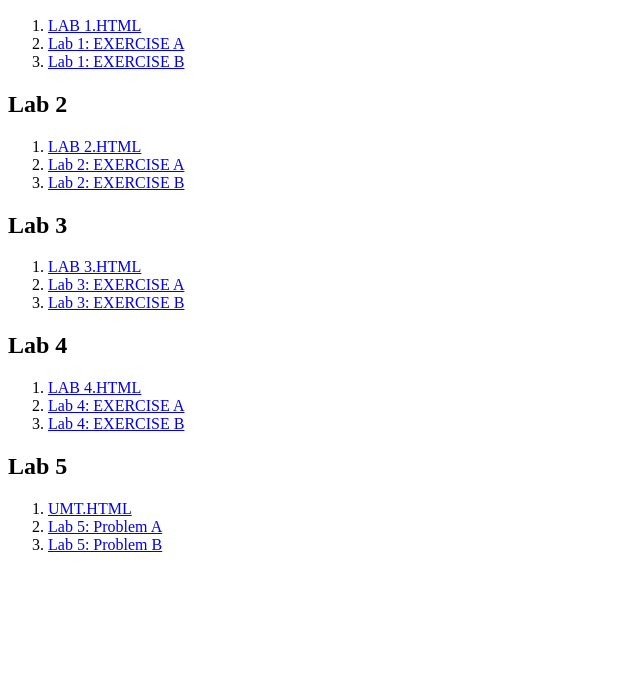
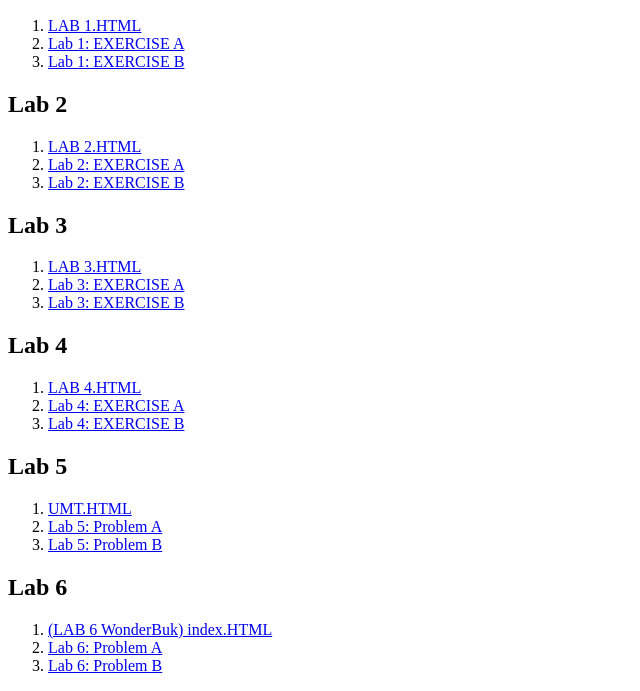
Before and after one commit to AmirulAmran2112/S81603_CSF3133_K2, a plain HTML site: page index.html in a window 1280 px wide. Shown: the part 110-801 px from the top of the page, without its empty margins (0-640 px from the left). Drawn offline with Linux system fonts and the light colour scheme.

Commit message:
Update index.html

```diff
--- a/index.html
+++ b/index.html
@@ -42,4 +42,11 @@
             <li> <a href="LAB 5/food.html">Lab 5: Problem A</a></li>
             <li> <a href="LAB 5/shop.html">Lab 5: Problem B</a></li>
         </ol>
+
+        <h2> Lab 6 </h2>
+        <ol>
+            <li> <a href="LAB 6/index.html"> (LAB 6 WonderBuk) index.HTML</a></li>
+            <li> <a href="LAB 6/lab6_ExerA.html">Lab 6: Problem A</a></li>
+            <li> <a href="LAB 6/grade.html">Lab 6: Problem B</a></li>
+        </ol>
     </body>
```
